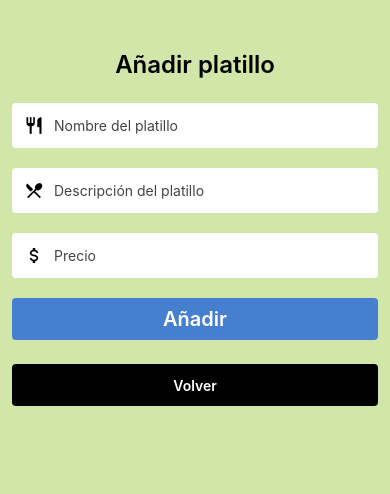
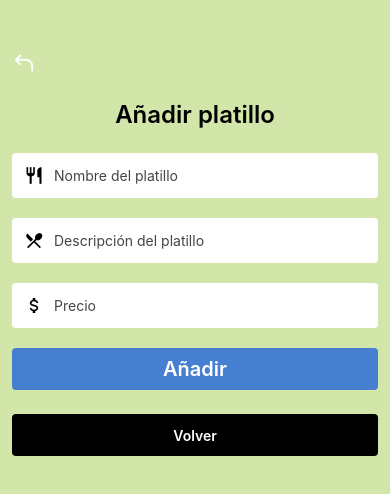
Before and after one commit to oscaregr/App-Restaurants, a React Native app: screen /AddMenu in a window 390 px wide. Shown: the top 494 px of the page. Built offline with nearby package versions, Linux system fonts and the light colour scheme; no server answers.

Commit message:
Proyecto terminado

```diff
--- a/screens/AddMenuScreen.js
+++ b/screens/AddMenuScreen.js
@@ -3,7 +3,7 @@ import React from "react";
 import { useState } from "react";
 import { StyleSheet, Text, View, Button as RNButton } from "react-native";
 
-import { Button, InputField, ErrorMessage } from "../components";
+import { Button, InputField, ErrorMessage, IconButton } from "../components";
 import Firebase from "../config/firebase";
 
 const auth = Firebase.auth();
@@ -26,6 +26,14 @@ export default function addMenuScreen({ navigation }) {
   return (
     <View style={styles.container}>
       <StatusBar style="dark-content" />
+      <View style={styles.row}>
+        <IconButton
+          name="back"
+          size={24}
+          color="#fff"
+          onPress={() => navigation.goBack()}
+        />
+      </View>
       <Text style={styles.title}>Añadir platillo</Text>
 
       <InputField
@@ -108,4 +116,10 @@ const styles = StyleSheet.create({
     alignSelf: "center",
     paddingBottom: 24,
   },
+  row: {
+    flexDirection: "row",
+    justifyContent: "space-between",
+    alignItems: "center",
+    marginBottom: 24,
+  },
 });
--- a/screens/FootupScreen.js
+++ b/screens/FootupScreen.js
@@ -4,7 +4,7 @@ import React, { useContext } from "react";
 import { useState } from "react";
 import { StyleSheet, Text, View, Button as RNButton } from "react-native";
 
-import { Button, InputField, ErrorMessage } from "../components";
+import { Button, InputField, ErrorMessage, IconButton } from "../components";
 import Firebase from "../config/firebase";
 import { AuthenticatedUserContext } from "../navigation/AuthenticatedUserProvider";
 
@@ -38,6 +38,14 @@ export default function FootupScreen({ navigation }) {
   return (
     <View style={styles.container}>
       <StatusBar style="dark-content" />
+      <View style={styles.row}>
+        <IconButton
+          name="back"
+          size={24}
+          color="#fff"
+          onPress={() => navigation.goBack()}
+        />
+      </View>
       <Text style={styles.title}>Registrar Restaurante</Text>
       <InputField
         inputStyle={{
@@ -112,11 +120,6 @@ export default function FootupScreen({ navigation }) {
           marginBottom: 24,
         }}
       />
-      <RNButton
-        onPress={() => navigation.navigate("Home")}
-        title="Volver"
-        color="#fd9644"
-      />
     </View>
   );
 }
@@ -124,7 +127,7 @@ export default function FootupScreen({ navigation }) {
 const styles = StyleSheet.create({
   container: {
     flex: 1,
-    backgroundColor: "#c83609",
+    backgroundColor: "#ed9209",
     paddingTop: 50,
     paddingHorizontal: 12,
   },
@@ -135,4 +138,10 @@ const styles = StyleSheet.create({
     alignSelf: "center",
     paddingBottom: 24,
   },
+  row: {
+    flexDirection: "row",
+    justifyContent: "space-between",
+    alignItems: "center",
+    // marginBottom: 24,
+  },
 });
--- a/screens/HomeScreen.js
+++ b/screens/HomeScreen.js
@@ -44,7 +44,9 @@ export default function HomeScreen({ navigation }) {
   return (
     <ScrollView style={styles.container}>
       <StatusBar style="dark-content" />
+
       <View style={styles.row}>
+        <Text style={styles.title}>Lista de restaurantes</Text>
         <IconButton
           name="logout"
           size={24}
@@ -59,9 +61,6 @@ export default function HomeScreen({ navigation }) {
           title="Agregar restaurante"
           tileColor="#fff"
           titleSize={20}
-          // containerStyle={{
-          //   marginBottom: 24,
-          // }}
         />
       </View>
 
--- a/screens/MenuScreen.js
+++ b/screens/MenuScreen.js
@@ -24,7 +24,6 @@ export default function MenuScreen({ navigation }) {
   const [precio, setPrecio] = useState("");
   const [idRestaurante, setIdRestaurante] = useState("");
 
-  console.log(selectedRestaurant);
   const [platillos, setPlatillos] = useState([]);
 
   useEffect(async () => {
@@ -60,51 +59,17 @@ export default function MenuScreen({ navigation }) {
 
   return (
     <ScrollView style={styles.container}>
-      <View></View>
-      {/* <Button
-        onPress={() => navigation.goBack()}
-        backgroundColor="#467fd0"
-        title="Atras"
-        tileColor="#fff"
-        titleSize={20}
-        containerStyle={{
-          marginBottom: 24,
-        }}
-      /> */}
+      <StatusBar style="dark-content" />
+      <View style={styles.row}>
+        <IconButton
+          name="back"
+          size={24}
+          color="#fff"
+          onPress={() => navigation.goBack()}
+        />
+      </View>
 
       <View>
-        {/* <InputField
-          inputStyle={{
-            fontSize: 14,
-          }}
-          containerStyle={{
-            backgroundColor: "#fff",
-            marginBottom: 20,
-          }}
-          // leftIcon="store"
-          placeholder="Nombre de platillo"
-          autoCapitalize="none"
-          autoFocus={true}
-          // value={restaurant}
-          // onChangeText={(text) => setRestaurant(text)}
-        />
-        <InputField
-          inputStyle={{
-            fontSize: 14,
-          }}
-          containerStyle={{
-            backgroundColor: "#fff",
-            marginBottom: 20,
-          }}
-          // leftIcon="store"
-          placeholder="Descripción"
-          autoCapitalize="none"
-          autoFocus={true}
-          // value={restaurant}
-          // onChangeText={(text) => setRestaurant(text)}
-        /> */}
-
-        {/* <StatusBar style="dark-content" /> */}
         <Text style={styles.title}>
           Añadir platillo a menu de: {selectedRestaurant.nombre}
         </Text>
@@ -166,17 +131,6 @@ export default function MenuScreen({ navigation }) {
             marginBottom: 24,
           }}
         />
-
-        {/* <Button
-          onPress={() => navigation.navigate("Foot")}
-          backgroundColor="#467fd0"
-          title="Agregar"
-          tileColor="#fff"
-          titleSize={20}
-          containerStyle={{
-            marginBottom: 24,
-          }}
-        /> */}
       </View>
       <View style={styles.platillosContainer}>
         <View style={{ width: "33%", alignItems: "center" }}>
@@ -225,7 +179,7 @@ const styles = StyleSheet.create({
     flexDirection: "row",
     justifyContent: "space-between",
     alignItems: "center",
-    marginBottom: 24,
+    marginTop: 24,
   },
   title: {
     fontSize: 24,
@@ -233,7 +187,7 @@ const styles = StyleSheet.create({
     color: "#fff",
     alignSelf: "center",
     margin: 16,
-    paddingTop: 20,
+    // paddingTop: 20,
   },
   text: {
     fontSize: 16,
```
